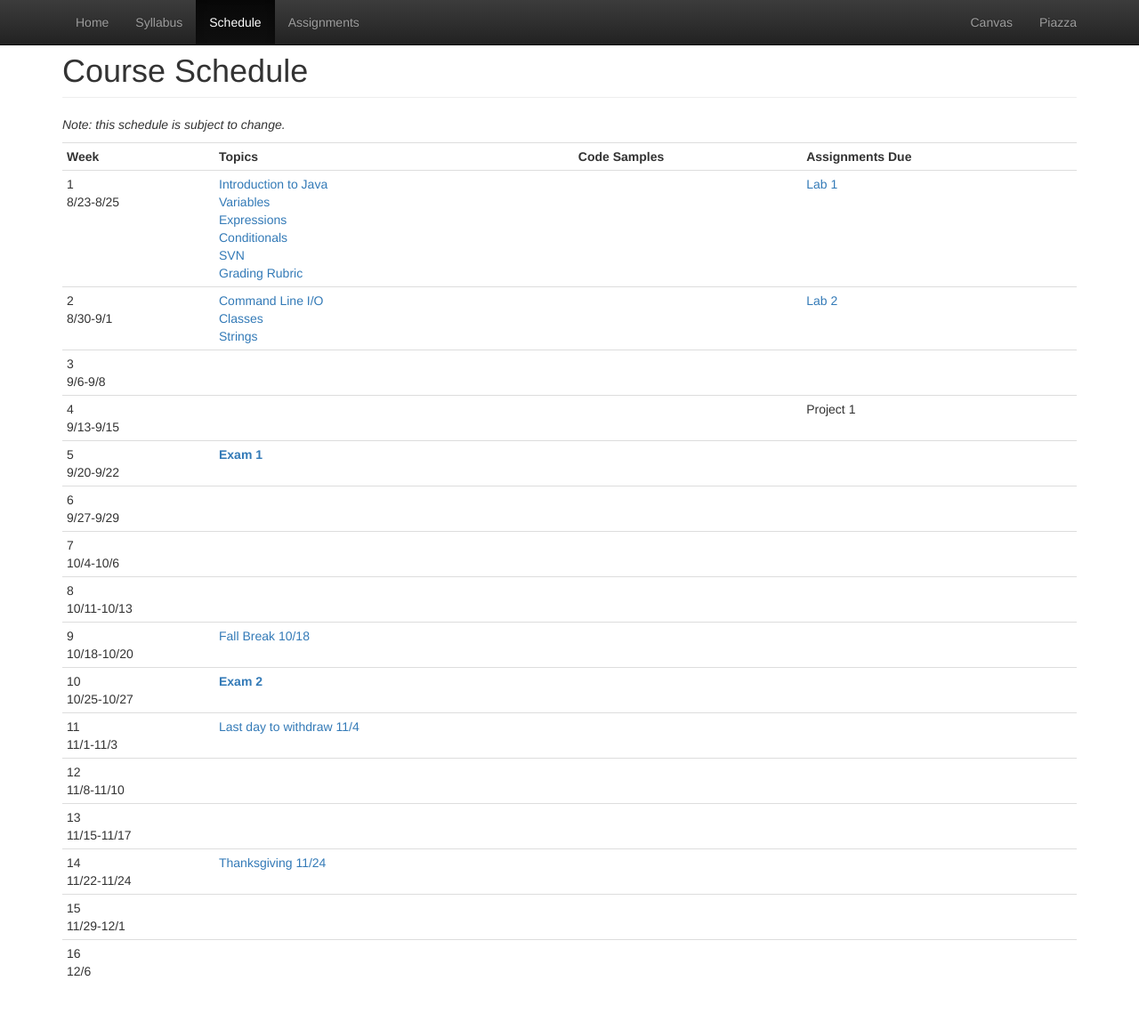
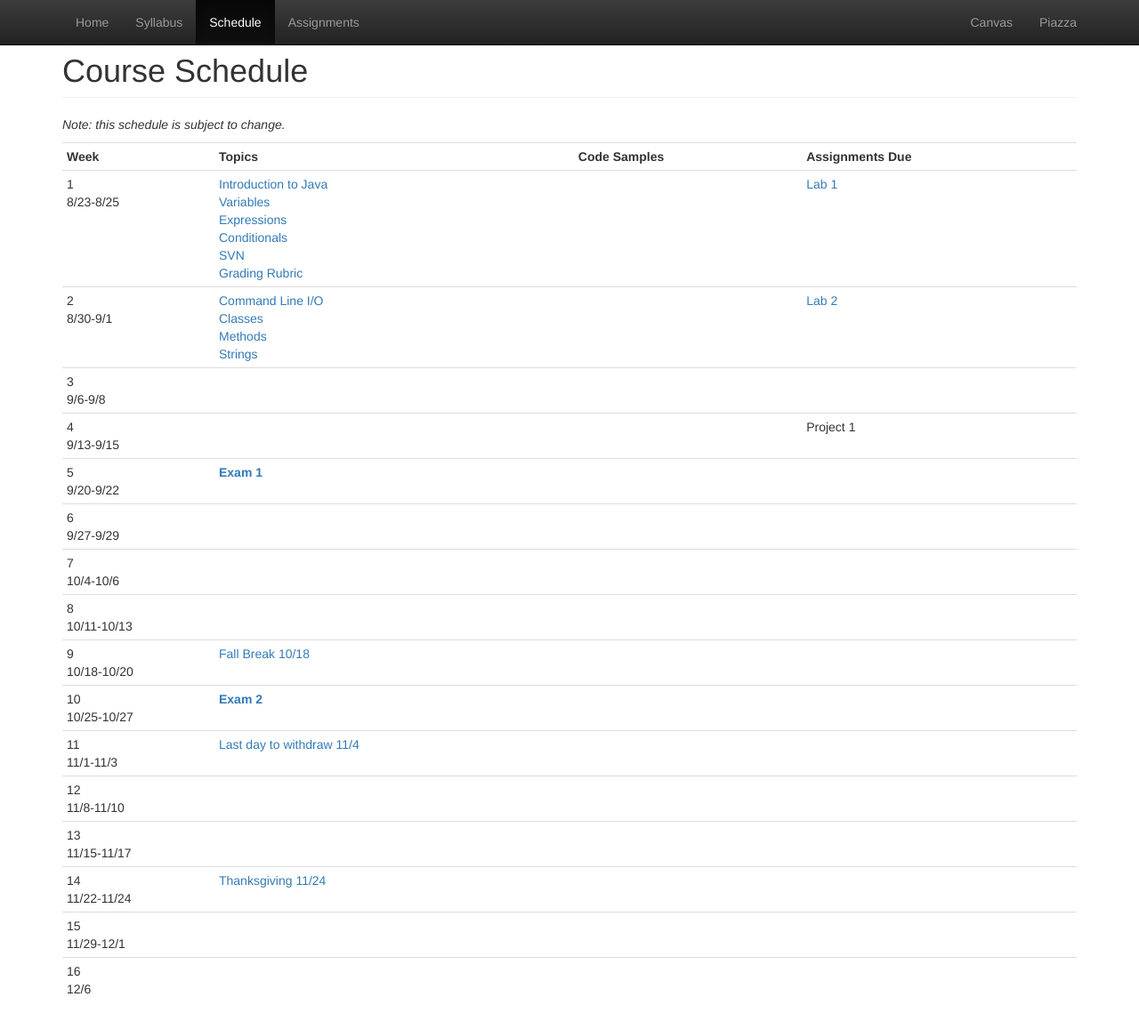
Before and after one commit to CS112-F16/cs112-f16.github.io, a Jekyll site: the page built from schedule.html, in a window 1280 px wide and 1167 px high. Shown: the top 1157 px of the window at 89% size. Built offline with Jekyll 4.4.1, drawn with Linux system fonts in a browser that asks for light colours.

Commit message:
add notes on methods

```diff
--- a/schedule.html
+++ b/schedule.html
@@ -34,6 +34,7 @@
       <td>
         <a href="https://github.com/CS112-F16/notes/blob/master/cmdio.md">Command Line I/O</a><br/>
         <a href="https://github.com/CS112-F16/notes/blob/master/classes.md">Classes</a><br/>
+        <a href="https://github.com/CS112-F16/notes/blob/master/Methods.md">Methods</a><br/>
         <a href="https://github.com/CS112-F16/notes/blob/master/strings.md">Strings</a><br/>
       </td>
       <td></td>
```
